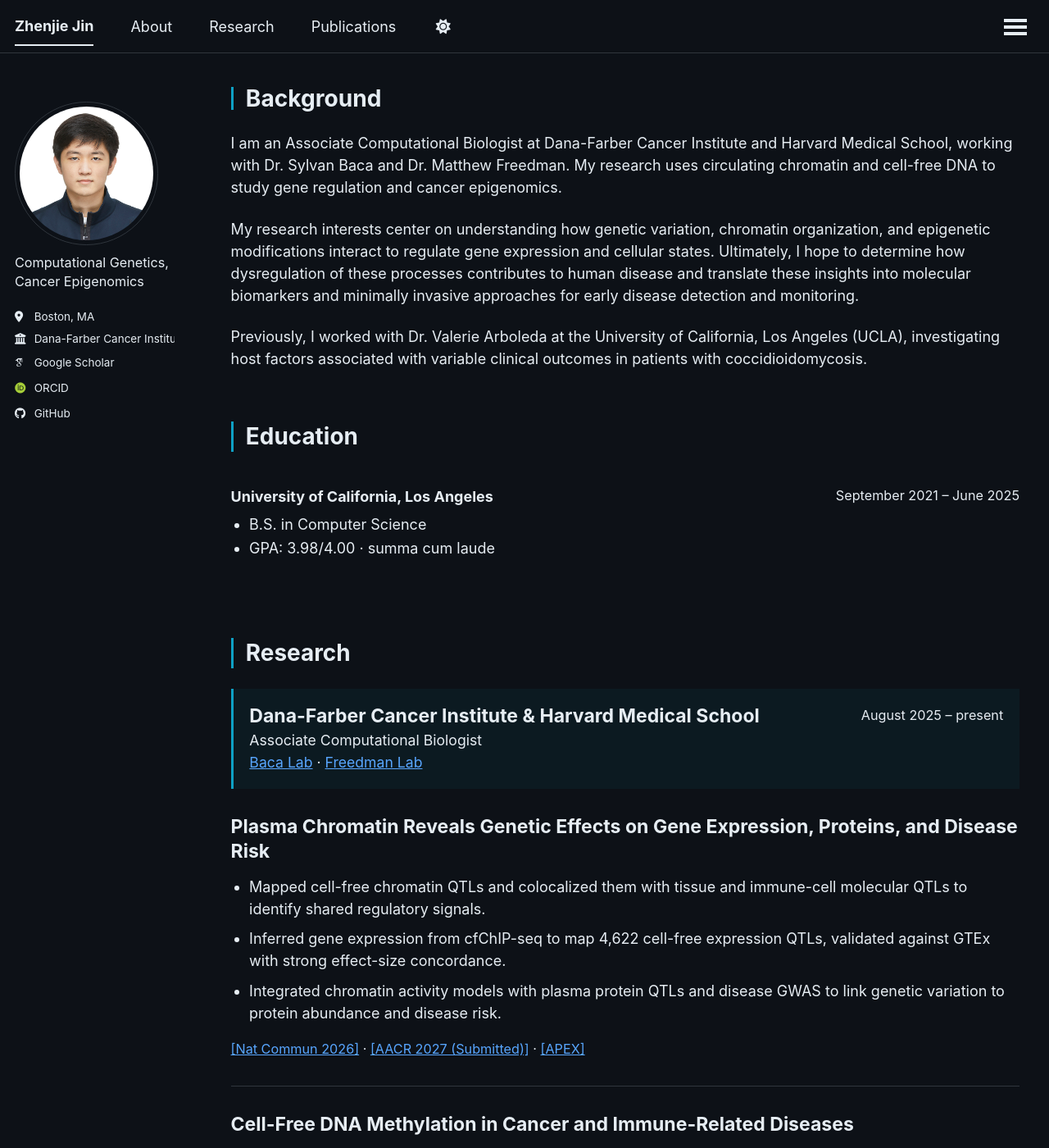
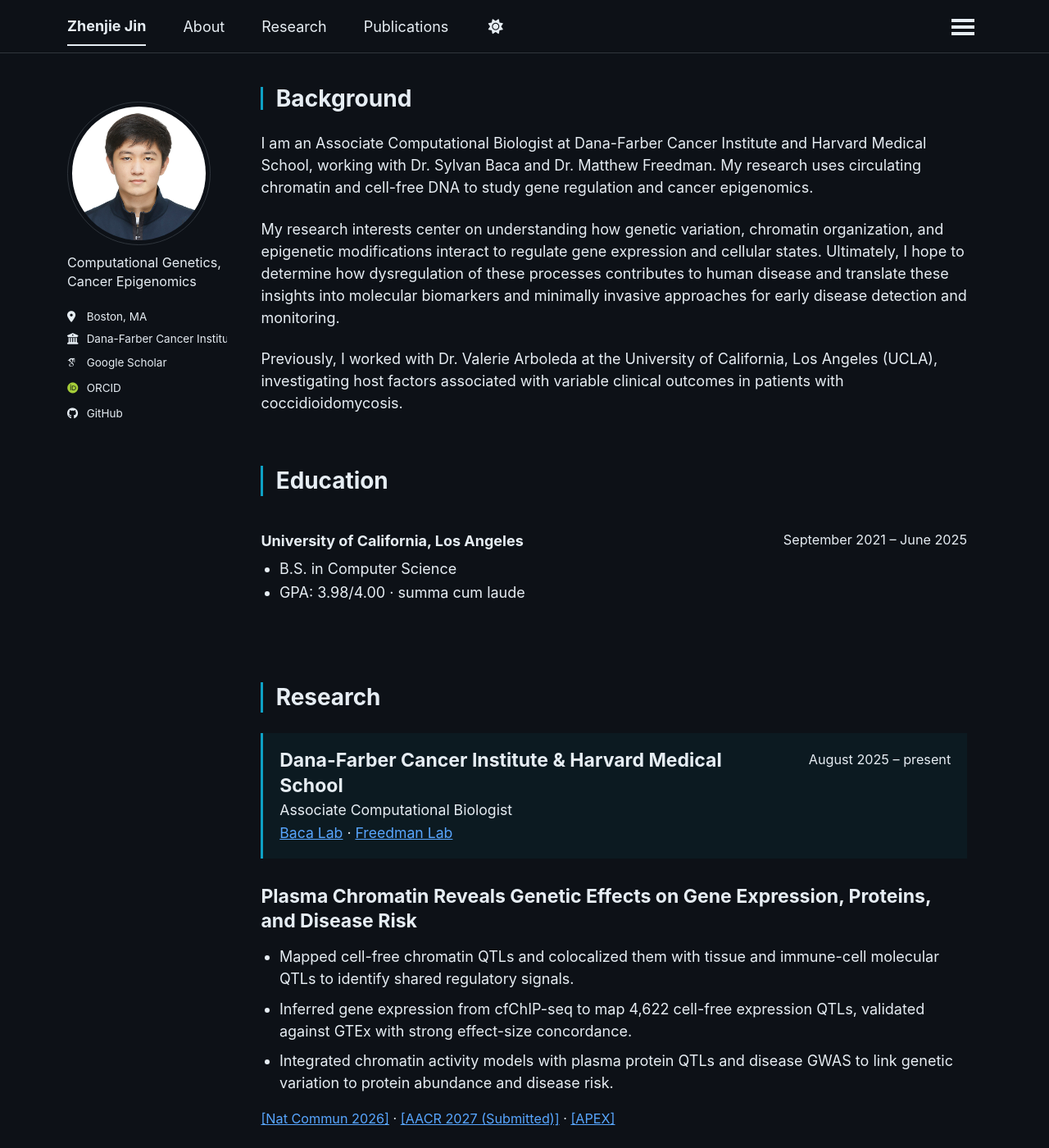
Before and after one commit to davidjin9294/davidjin9294.github.io, a Jekyll site: the page built from _pages/about.md, in a window 1280 px wide and 1400 px high. Shown: the whole window at 82% size. Built offline with Jekyll 4.4.1, drawn with Linux system fonts in a browser that asks for light colours; some web fonts are replaced; a script that is not in the unit is left out.

Commit message:
Add desktop page margins

```diff
--- a/_sass/layout/_application_home.scss
+++ b/_sass/layout/_application_home.scss
@@ -275,6 +275,6 @@ html {
   #main,
   .masthead__inner-wrap,
   .page__footer footer {
-    max-width: 1440px;
+    max-width: 1152px;
   }
 }
```
